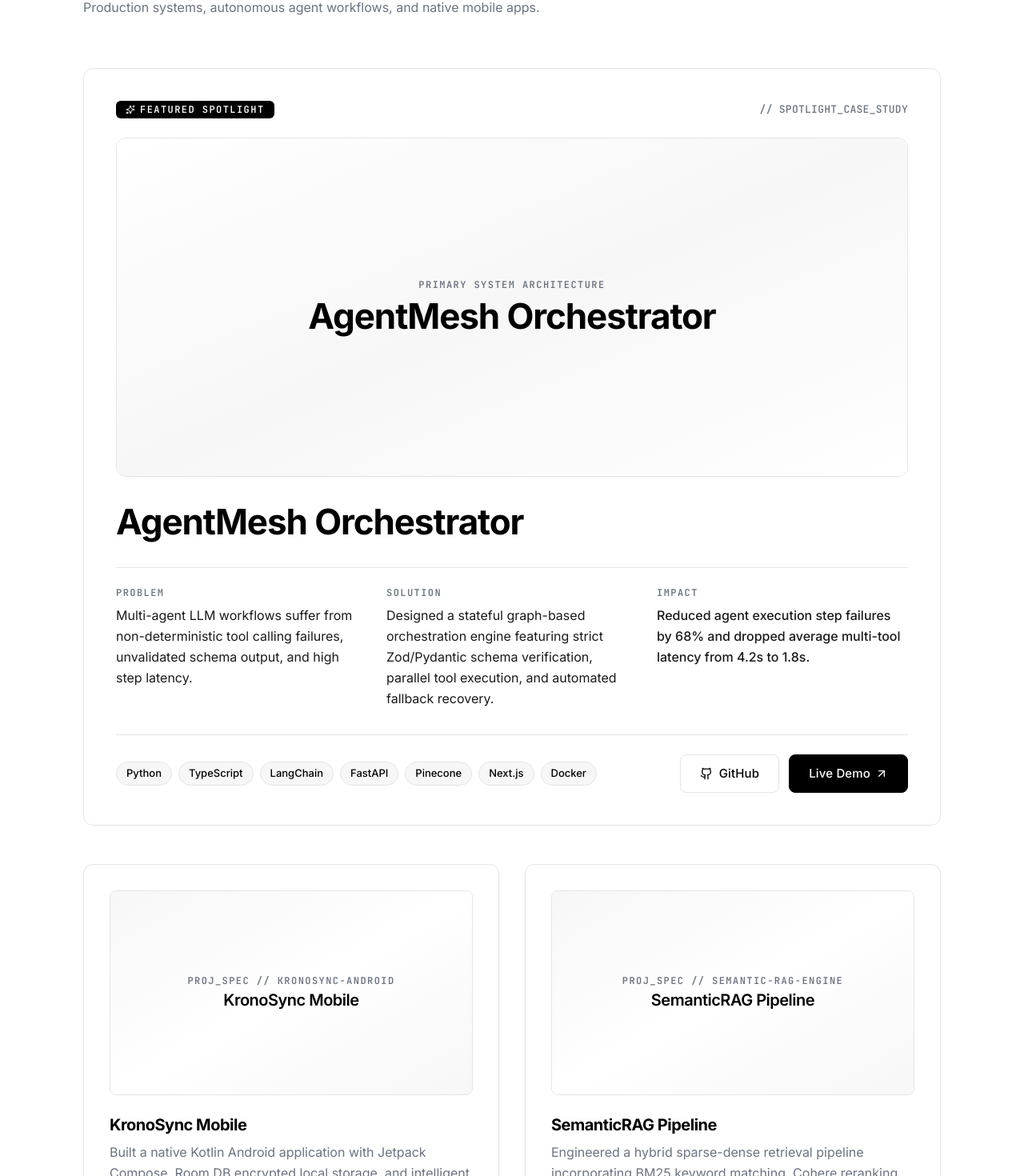
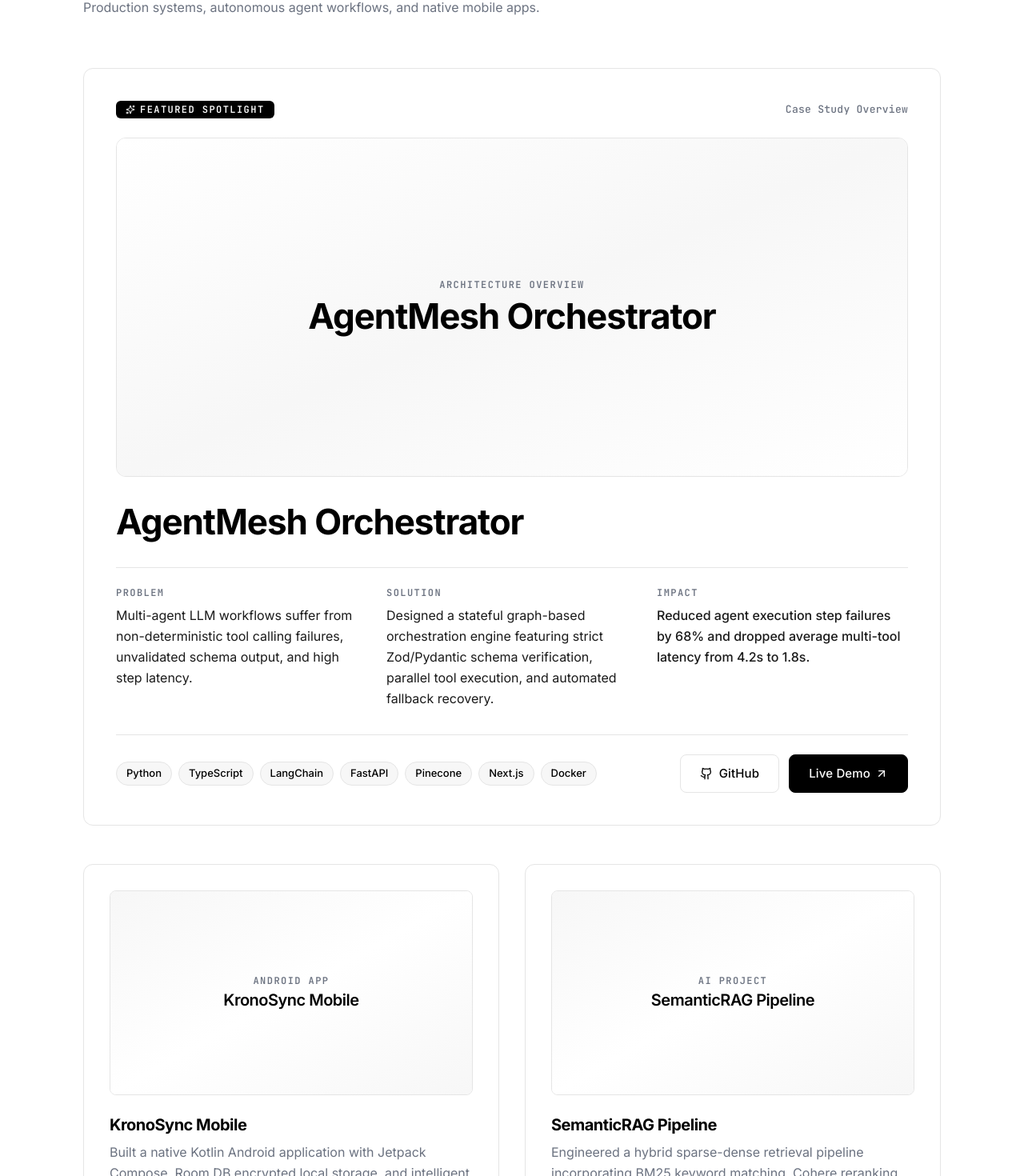
Before and after one commit to vickyraut/portfolio-website, a Next.js app: page / in a window 1280 px wide. Shown: the part 5454-6924 px from the top of the page at 80% size. Built offline with nearby package versions, Linux system fonts and the light colour scheme.

Commit message:
Refine UI by removing internal debug labels from Projects and Android sections

```diff
--- a/components/sections/android/technology-card.tsx
+++ b/components/sections/android/technology-card.tsx
@@ -46,7 +46,7 @@ export const TechnologyCard: React.FC<TechnologyCardProps> = ({
             <IconComponent className="size-4 stroke-[1.5]" />
           </div>
           <span className="text-[11px] font-mono text-muted-foreground uppercase tracking-wider">
-            ANDROID_TECH
+            {capability.category || "Architecture"}
           </span>
         </div>
 
--- a/components/sections/projects/featured-project.tsx
+++ b/components/sections/projects/featured-project.tsx
@@ -29,7 +29,7 @@ export const FeaturedProject: React.FC<FeaturedProjectProps> = ({ project, class
           </span>
         </div>
         <span className="font-mono text-meta text-muted-foreground hidden sm:inline-block">
-          {"// SPOTLIGHT_CASE_STUDY"}
+          Case Study Overview
         </span>
       </div>
 
@@ -37,7 +37,7 @@ export const FeaturedProject: React.FC<FeaturedProjectProps> = ({ project, class
       <div className="relative w-full aspect-[21/9] min-h-[220px] rounded-lg border border-border bg-background-secondary overflow-hidden mb-8 flex items-center justify-center">
         <div className="w-full h-full bg-gradient-to-br from-background via-background-secondary to-background p-8 flex flex-col items-center justify-center text-center group-hover:scale-[1.02] transition-transform duration-300 ease-out">
           <span className="font-mono text-overline text-muted-foreground uppercase tracking-[0.12em] mb-2">
-            PRIMARY SYSTEM ARCHITECTURE
+            Architecture Overview
           </span>
           <h3 className="text-h2 font-bold text-foreground tracking-tight max-w-[640px]">
             {project.title}
--- a/components/sections/projects/project-card.tsx
+++ b/components/sections/projects/project-card.tsx
@@ -15,6 +15,15 @@ export interface ProjectCardProps {
 }
 
 export const ProjectCard: React.FC<ProjectCardProps> = ({ project, className }) => {
+  const category =
+    project.techStack.includes("Kotlin") || project.techStack.includes("Android")
+      ? "Android App"
+      : project.techStack.includes("LangChain") ||
+        project.techStack.includes("Python") ||
+        project.techStack.includes("FastAPI")
+      ? "AI Project"
+      : "Featured Project";
+
   return (
     <Card
       interactive
@@ -25,7 +34,7 @@ export const ProjectCard: React.FC<ProjectCardProps> = ({ project, className })
         <div className="relative w-full aspect-video rounded-md border border-border bg-background-secondary overflow-hidden mb-6 flex items-center justify-center">
           <div className="w-full h-full bg-gradient-to-br from-background-secondary via-background to-background-secondary flex flex-col items-center justify-center p-6 text-center group-hover:scale-[1.03] transition-transform duration-300 ease-out">
             <span className="font-mono text-overline text-muted-foreground uppercase tracking-[0.12em] mb-1">
-              PROJ_SPEC // {project.slug}
+              {category}
             </span>
             <span className="text-h4 font-semibold text-foreground tracking-tight">
               {project.title}
--- a/content/android.ts
+++ b/content/android.ts
@@ -3,6 +3,7 @@ export interface AndroidCapability {
   title: string;
   subtitle: string;
   description: string;
+  category: string;
   icon: string;
 }
 
@@ -20,6 +21,7 @@ export const androidCapabilities: AndroidCapability[] = [
     title: "MVVM Architecture",
     subtitle: "State Management & Unidirectional Flow",
     description: "Separating UI state from business logic using StateFlow, SharedFlow, and ViewModel lifecycle handlers for deterministic UI rendering.",
+    category: "Architecture",
     icon: "Layers",
   },
   {
@@ -27,6 +29,7 @@ export const androidCapabilities: AndroidCapability[] = [
     title: "Clean Architecture",
     subtitle: "Decoupled Domain & Data Layers",
     description: "Enforcing clear boundaries between UI, domain use-cases, and repository data sources for high testability and maintainability.",
+    category: "Architecture",
     icon: "Box",
   },
   {
@@ -34,6 +37,7 @@ export const androidCapabilities: AndroidCapability[] = [
     title: "Jetpack Compose",
     subtitle: "Declarative UI Framework",
     description: "Building responsive, hardware-accelerated native UIs with declarative composables, custom state hoisting, and smooth animations.",
+    category: "UI Framework",
     icon: "Smartphone",
   },
   {
@@ -41,6 +45,7 @@ export const androidCapabilities: AndroidCapability[] = [
     title: "Room Database",
     subtitle: "Offline-First Encrypted Storage",
     description: "Architecting local SQLite relational schemas with Room ORM, Flow reactive queries, and automatic schema migrations.",
+    category: "Database",
     icon: "Database",
   },
   {
@@ -48,6 +53,7 @@ export const androidCapabilities: AndroidCapability[] = [
     title: "Retrofit & OkHttp",
     subtitle: "Type-Safe REST & HTTP Client",
     description: "Handling asynchronous REST APIs with type-safe interfaces, custom interceptors, auth token refresh, and JSON serialization.",
+    category: "Networking",
     icon: "Wifi",
   },
   {
@@ -55,6 +61,7 @@ export const androidCapabilities: AndroidCapability[] = [
     title: "Firebase Integration",
     subtitle: "Realtime & Push Infrastructure",
     description: "Integrating Firebase FCM push notifications, Analytics, Crashlytics, and Remote Config for real-time app telemetry.",
+    category: "Cloud Services",
     icon: "Flame",
   },
 ];
```
